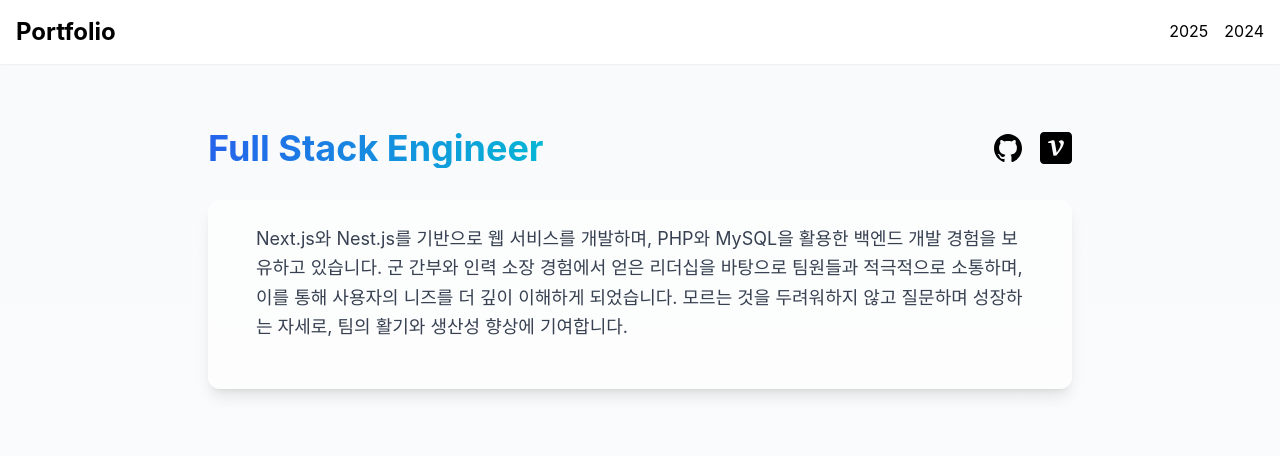
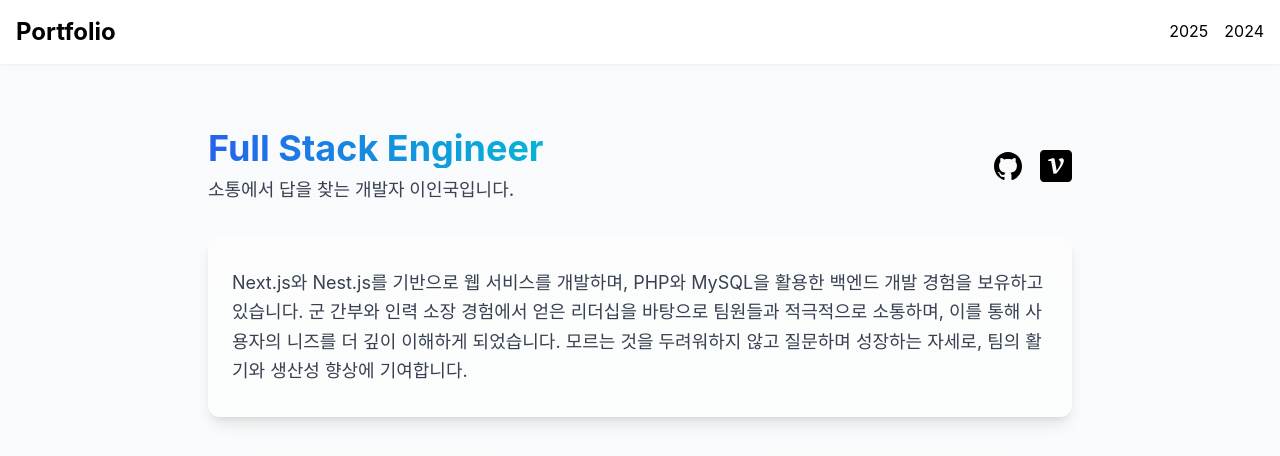
Before and after one commit to inggu96/portpolio-ts, a React (Vite) app: page / in a window 1280 px wide. Shown: the top 456 px of the page. Built offline with nearby package versions, Linux system fonts and the light colour scheme.

Commit message:
fix.자기소개 내용 수정

```diff
--- a/src/constants/Project.ts
+++ b/src/constants/Project.ts
@@ -11,7 +11,7 @@ export const projects: Project[] = [
       "심박수, 운동량 등 건강 데이터 실시간 모니터링",
       "연구 데이터 자동 집계 및 엑셀 추출 기능 개발",
     ],
-    techStack: ["React", "D3.js", "Node.js", "MySQL"],
+    techStack: ["PHP", "MySQL", "JavaScript", "GNU Board", "JQuery"],
   },
   {
     title: "VR Story 브랜딩 프로젝트",
@@ -37,7 +37,7 @@ export const projects: Project[] = [
       "24년도 경제진흥원 아이디어 지원화 사업 1등 달성",
       "차년도 고도화 프로젝트 컨설팅 수주",
     ],
-    techStack: ["php", "jQuery", "MySQL"],
+    techStack: ["PHP", "MySQL", "JavaScript", "GNU Board", "JQuery"],
   },
   {
     title: "내셔널PPE 3D 웹 프로젝트",
--- a/src/pages/portfolio/2025/sections/Profile.tsx
+++ b/src/pages/portfolio/2025/sections/Profile.tsx
@@ -7,9 +7,15 @@ const ProfileSection = () => {
   return (
     <motion.section initial={{ opacity: 0, y: 20 }} animate={{ opacity: 1, y: 0 }} className="mb-16">
       <div className="flex justify-between items-center mb-8">
-        <h1 className="text-4xl font-bold text-transparent bg-clip-text bg-gradient-to-r from-blue-600 to-cyan-500">
-          Full Stack Engineer
-        </h1>
+        <div className="flex flex-col">
+          <h1 className="text-4xl font-bold text-transparent bg-clip-text bg-gradient-to-r from-blue-600 to-cyan-500">
+            Full Stack Engineer
+          </h1>
+          <div className="flex gap-2 items-center mt-2">
+            <span className="text-lg font-medium text-gray-700">소통에서 답을 찾는 개발자 이인국입니다.</span>
+          </div>
+        </div>
+
         <div className="flex gap-4">
           <a href="https://github.com/inggu96" className="transition-opacity hover:opacity-80">
             <IoLogoGithub size={32} />
@@ -20,8 +26,8 @@ const ProfileSection = () => {
         </div>
       </div>
 
-      <Card className="p-6 border-0 shadow-lg backdrop-blur-sm bg-white/50">
-        <CardContent className="space-y-4">
+      <Card className="px-2 py-6 border-0 shadow-lg bg-white/50">
+        <CardContent className="px-4 py-2 space-y-4">
           <p className="text-lg leading-relaxed text-gray-700">
             Next.js와 Nest.js를 기반으로 웹 서비스를 개발하며, PHP와 MySQL을 활용한 백엔드 개발 경험을 보유하고
             있습니다. 군 간부와 인력 소장 경험에서 얻은 리더십을 바탕으로 팀원들과 적극적으로 소통하며, 이를 통해
```
